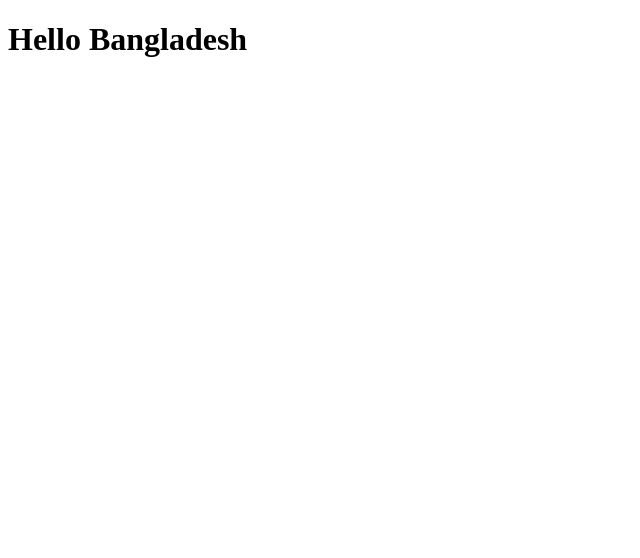
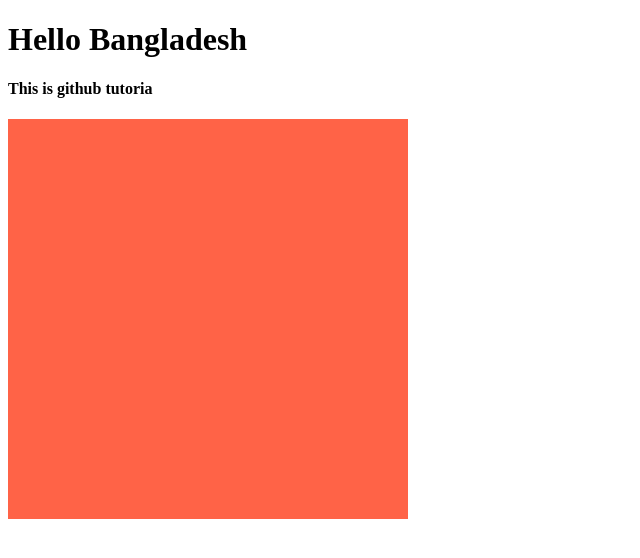
Before and after one commit to minhazuddin25/qawmi, a plain HTML site: page index.html in a window 1280 px wide. Shown: the whole page, without its empty margins (0-640 px from the left). Drawn offline with Linux system fonts and the light colour scheme.

Commit message:
css file added

```diff
--- a/index.html
+++ b/index.html
@@ -4,8 +4,11 @@
     <meta charset="UTF-8">
     <meta name="viewport" content="width=device-width, initial-scale=1.0">
     <title>Git Hub</title>
+    <link rel="stylesheet" href="style.css">
 </head>
 <body>
     <h1>Hello Bangladesh</h1>
+    <h4>This is github tutoria</h4>
+    <div class="box"></div>
 </body>
 </html>
--- /dev/null
+++ b/style.css
@@ -0,0 +1,6 @@
+.box{
+    height: 400px;
+    width: 400px;
+    background-color: tomato;
+
+}
```
